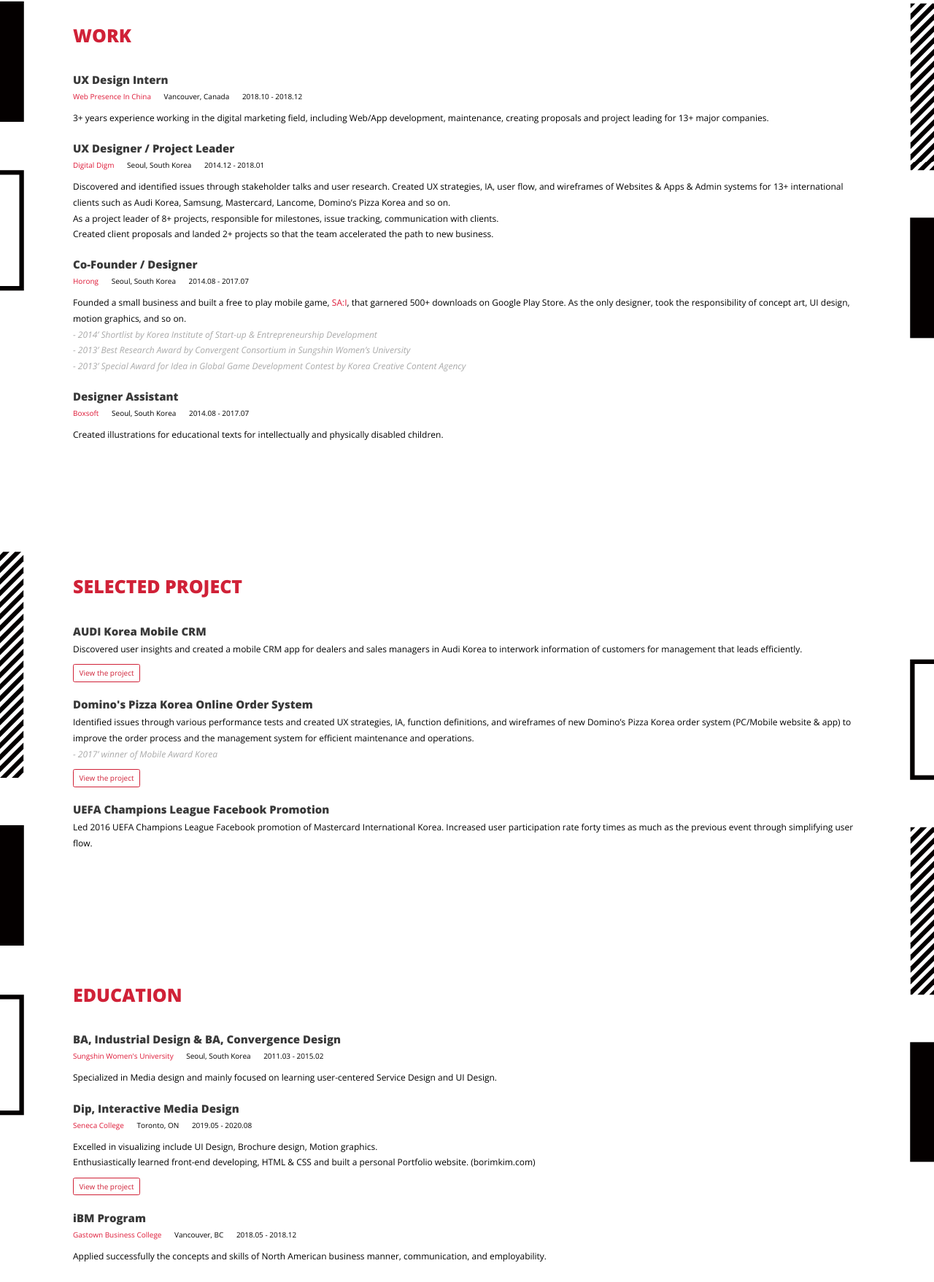
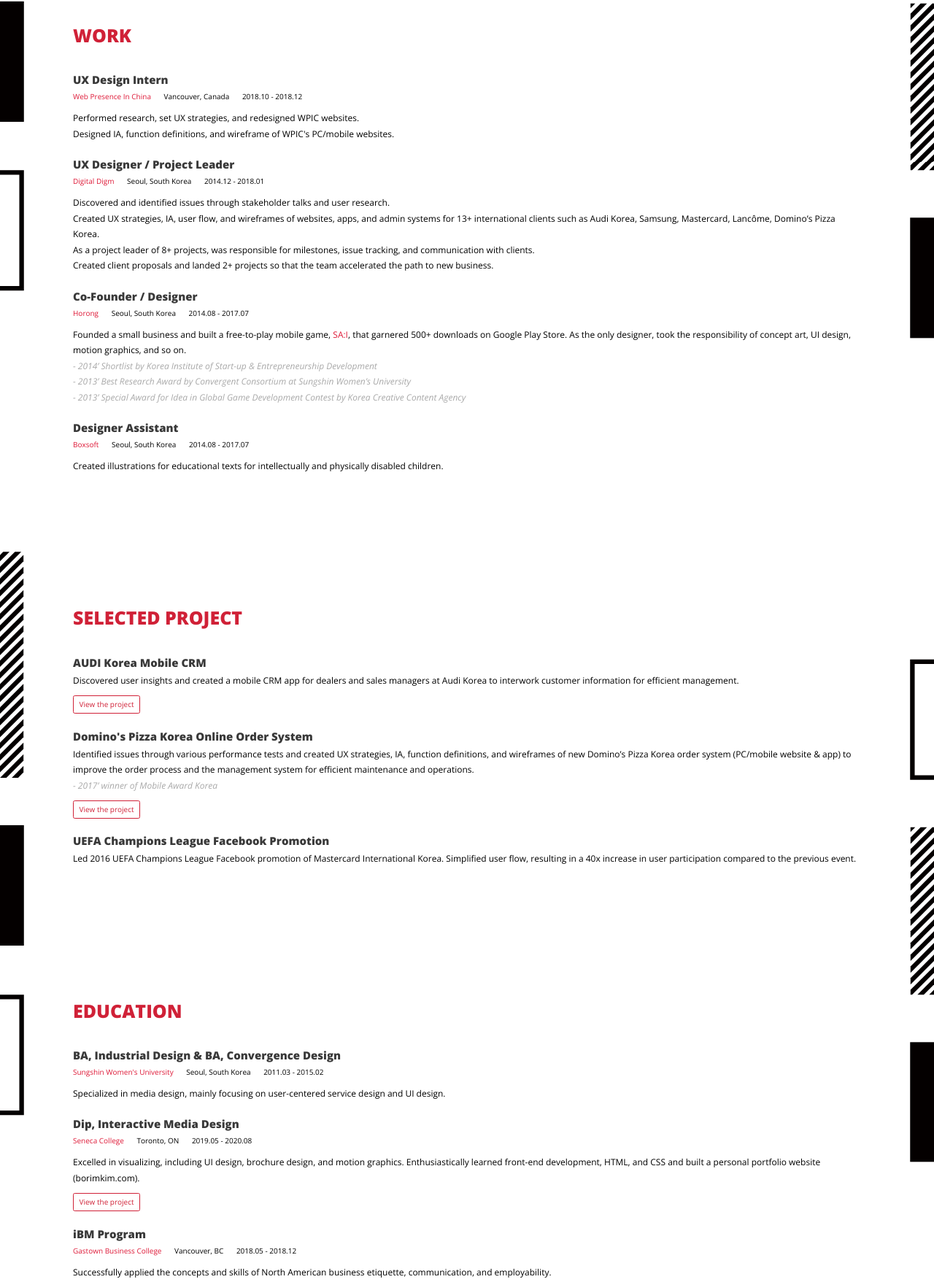
Before and after one commit to lydia9302/portfolio, a website: page about.html in a window 1280 px wide. Shown: the part 1786-3543 px from the top of the page at 73% size. Drawn offline with nearby package versions, Linux system fonts and the light colour scheme; files whose address does not match are found by name; a web font is replaced by a local one.

Commit message:
Resume edited
Correction by Andrea

```diff
--- a/about.html
+++ b/about.html
@@ -110,7 +110,7 @@
                     <i class="ion-android-checkmark-circle size-50"></i>
                     <h3>Digital Marketing Project Execution</h3>
                     <div class="h-10"></div>
-                    <p>3+ years' experience working in the digital marketing field, including Web/App development, maintenance, creating proposals and project leading for 13+ major companies.</p>
+                    <p>3+ years' experience working in the digital marketing field, including web/app development, maintenance, creating proposals and project leading for 13+ major companies.</p>
                 </div>
                 <!-- end service-box -->
 
@@ -119,7 +119,7 @@
                     <i class="ion-android-checkmark-circle size-50"></i>
                     <h3>Project Leading Skills</h3>
                     <div class="h-10"></div>
-                    <p>Multitask project leader with detailed time management skills and a highly creative individual with excellent problem solving and issue management skills.</p>
+                    <p>Detail-oriented project leader with excellent time management, problem solving, and issue management skills.</p>
                 </div>
                 <!-- end service-box -->
 
@@ -128,7 +128,7 @@
                     <i class="ion-android-checkmark-circle size-50"></i>
                     <h3>Qualified Design Skills</h3>
                     <div class="h-10"></div>
-                    <p>General Industrial design and Convergence/UX Design skills which include media design, motion graphics, and visual design, from design university and college work.</p>
+                    <p>Highly creative industrial design and convergence/UX design skills including media design, motion graphics, and visual design.</p>
                 </div>
                 <!-- end service-box -->
             </div>
@@ -144,9 +144,8 @@
                 <li class="list-inline-item">2018.10 - 2018.12</li>
               </ul>
             <p>
-                3+ years experience working in the digital marketing field, including Web/App
-                development, maintenance, creating proposals and project leading for 13+ major
-                companies.
+                Performed research, set UX strategies, and redesigned WPIC websites.</br>
+                Designed IA, function definitions, and wireframe of WPIC's PC/mobile websites.
             </p>
 
             <h3>UX Designer / Project Leader</h3>
@@ -156,11 +155,9 @@
                 <li class="list-inline-item">2014.12 - 2018.01</li>
               </ul>
             <p>
-                Discovered and identified issues through stakeholder talks and user research.
-                Created UX strategies, IA, user flow, and wireframes of Websites & Apps &
-                Admin systems for 13+ international clients such as Audi Korea, Samsung,
-                Mastercard, Lancome, Domino’s Pizza Korea and so on.</br>
-                As a project leader of 8+ projects, responsible for milestones, issue tracking, communication with clients.</br>
+                Discovered and identified issues through stakeholder talks and user research.</br>
+                Created UX strategies, IA, user flow, and wireframes of websites, apps, and admin systems for 13+ international clients such as Audi Korea, Samsung, Mastercard, Lancôme, Domino’s Pizza Korea.</br>
+                As a project leader of 8+ projects, was responsible for milestones, issue tracking, and communication with clients.</br>
                 Created client proposals and landed 2+ projects so that the team accelerated the path to new business.
             </p>
 
@@ -171,12 +168,9 @@
                 <li class="list-inline-item">2014.08 - 2017.07</li>
               </ul>
             <p>
-                Founded a small business and built a free to play mobile game, <a href="portfolio_sai_game.html" target="_blank">SA:I</a>, that
-                garnered 500+ downloads on Google Play Store. As the only designer, took
-                the responsibility of concept art, UI design, motion graphics, and so on.
-            </br>
+                Founded a small business and built a free-to-play mobile game, <a href="portfolio_sai_game.html" target="_blank">SA:I</a>, that garnered 500+ downloads on Google Play Store. As the only designer, took the responsibility of concept art, UI design, motion graphics, and so on.</br>
                 <em>- 2014’ Shortlist by Korea Institute of Start-up & Entrepreneurship Development</em></br>
-                <em>- 2013’ Best Research Award by Convergent Consortium in Sungshin Women’s University</em></br>
+                <em>- 2013’ Best Research Award by Convergent Consortium at Sungshin Women’s University</em></br>
                 <em>- 2013’ Special Award for Idea in Global Game Development Contest by Korea Creative Content Agency</em>
             </p>
 
@@ -196,8 +190,8 @@
             <h3>AUDI Korea Mobile CRM</h3>
             <p>
                 Discovered user insights and created a mobile CRM app for dealers and
-                sales managers in Audi Korea to interwork information of customers for
-                management that leads efficiently.</br>
+                sales managers at Audi Korea to interwork customer information for efficient
+                management.</br>
                 <a href="portfolio_audi.html" target="_blank" class="btn btn-outline-primary" role="button">View the project</a>
             </p>
 
@@ -206,7 +200,7 @@
             <p>
                 Identified issues through various performance tests and created UX
                 strategies, IA, function definitions, and wireframes of new Domino’s Pizza
-                Korea order system (PC/Mobile website & app) to improve the order process
+                Korea order system (PC/mobile website & app) to improve the order process
                 and the management system for efficient maintenance and operations.
             </br>
             <em>- 2017’ winner of Mobile Award Korea</em></br>
@@ -216,8 +210,8 @@
             <h3>UEFA Champions League Facebook Promotion</h3>
             <p>
                 Led 2016 UEFA Champions League Facebook promotion of Mastercard
-                International Korea. Increased user participation rate forty times as much as
-                the previous event through simplifying user flow.
+                International Korea. Simplified user flow, resulting in a 40x increase in user
+                participation compared to the previous event.
             </p>
         </div>
 
@@ -231,7 +225,7 @@
                 <li class="list-inline-item">2011.03 - 2015.02</li>
               </ul>
             <p>
-                Specialized in Media design and mainly focused on learning user-centered Service Design and UI Design.
+                Specialized in media design, mainly focusing on user-centered service design and UI design.
             </p>
 
             <h3>Dip, Interactive Media Design</h3>
@@ -241,9 +235,9 @@
                 <li class="list-inline-item">2019.05 - 2020.08</li>
               </ul>
             <p>
-                Excelled in visualizing include UI Design, Brochure design, Motion graphics.</br>
-                Enthusiastically learned front-end developing, HTML & CSS and built a personal
-                Portfolio website. (borimkim.com)
+                Excelled in visualizing, including UI design, brochure design, and motion
+                graphics. Enthusiastically learned front-end development, HTML, and CSS and
+                built a personal portfolio website (borimkim.com).
                 </br>
                 <a href="index.html" target="_blank" class="btn btn-outline-primary" role="button">View the project</a>
             </p>
@@ -255,7 +249,7 @@
                 <li class="list-inline-item">2018.05 - 2018.12</li>
               </ul>
             <p>
-                Applied successfully the concepts and skills of North American business manner, communication, and employability.
+                Successfully applied the concepts and skills of North American business etiquette, communication, and employability.
             </p>
         </div>
 
```
Also changed, not shown: 1 other file.
